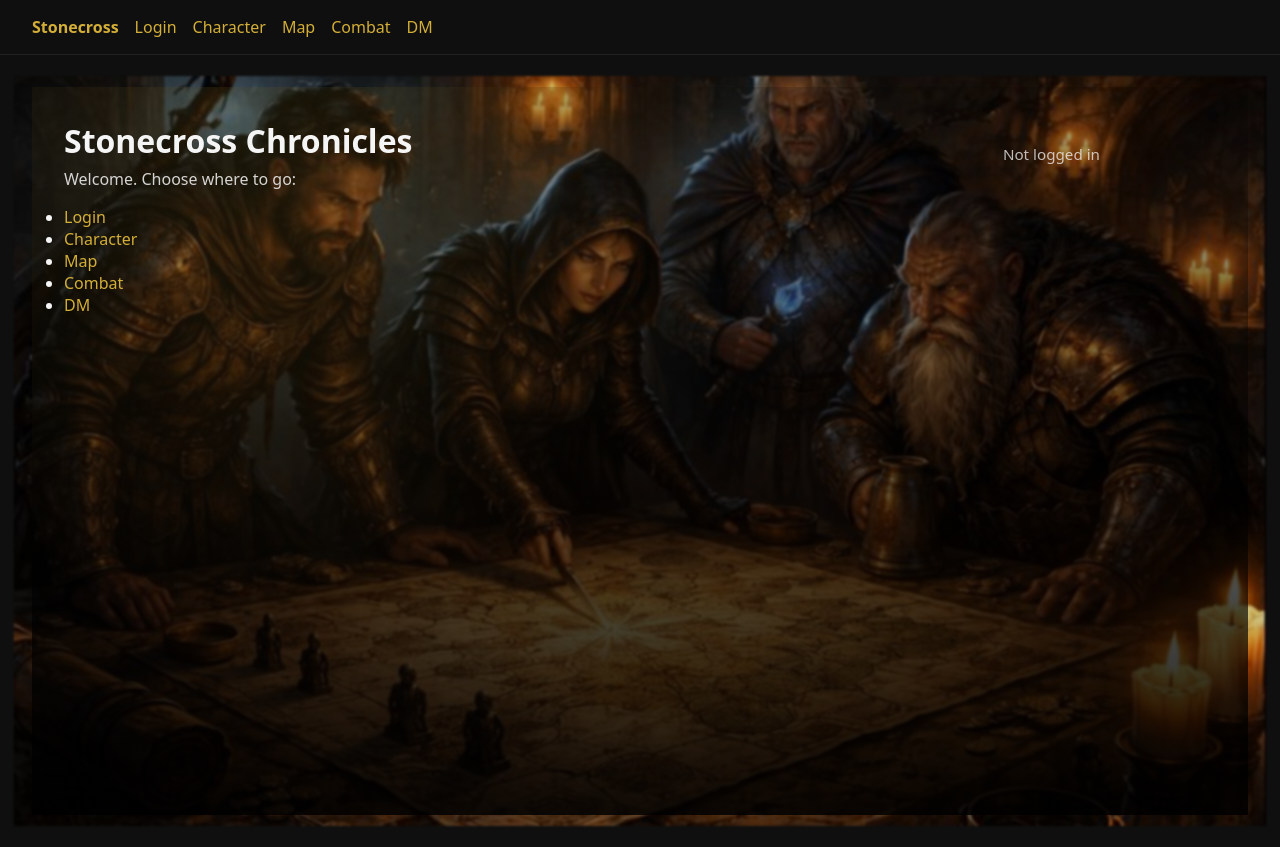
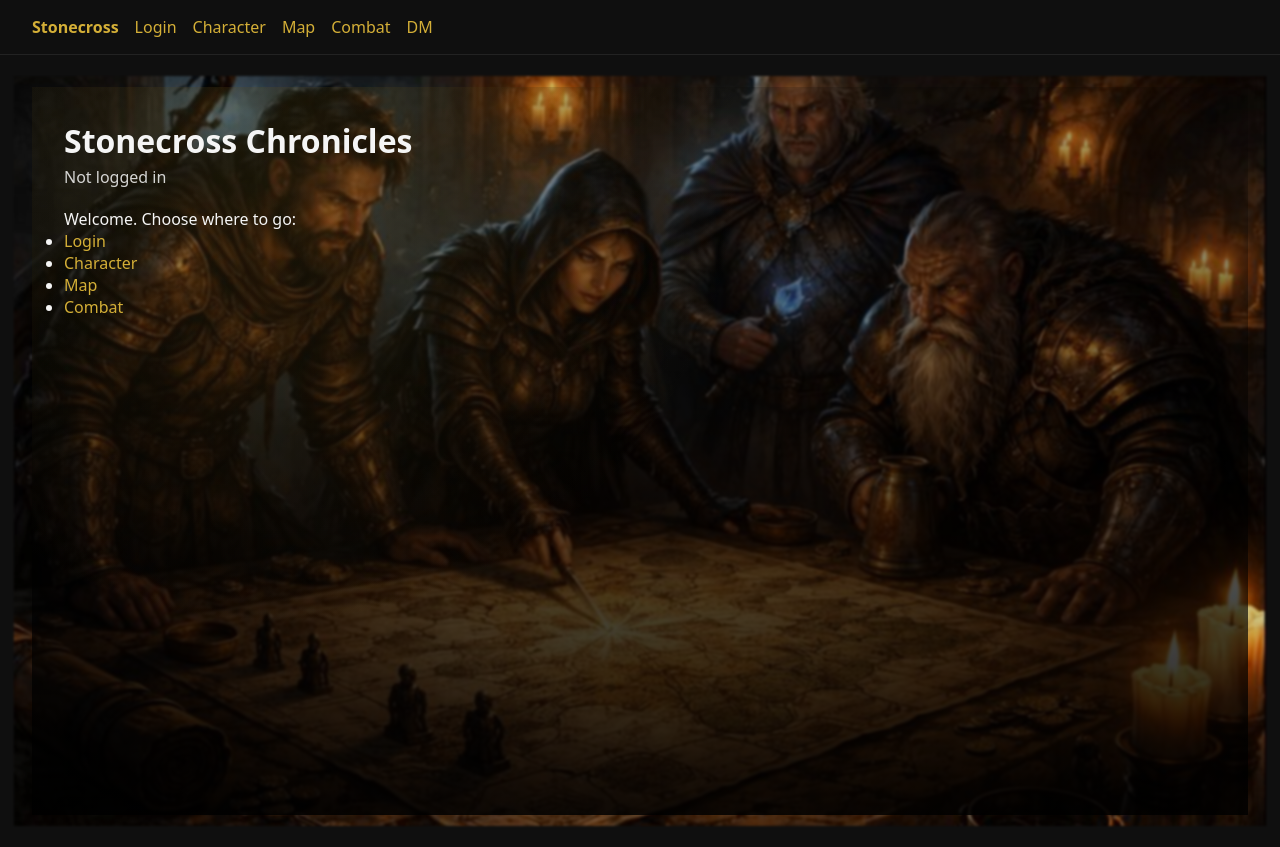
Before and after one commit to jbeldiman/stronecross-chronicles, a Next.js app: page / in a window 1280 px wide. Built offline with nearby package versions, Linux system fonts and the light colour scheme.

Commit message:
Hide DM link for players and protect /dm route

```diff
--- a/src/app/page.tsx
+++ b/src/app/page.tsx
@@ -1,10 +1,10 @@
 "use client";
 
 import React, { useEffect, useState } from "react";
-import Link from "next/link";
 import { useRouter } from "next/navigation";
 
 const AUTH_SESSION_KEY = "stonecross.session.v1";
+const DM_USERNAME = "jbeldiman";
 
 type Session = {
   username: string;
@@ -31,12 +31,12 @@ export default function HomePage() {
     setSession(loadSession());
   }, []);
 
+  const isDm = session?.username === DM_USERNAME;
+
   function logout() {
-    try {
     localStorage.removeItem(AUTH_SESSION_KEY);
-    } catch {}
     setSession(null);
-    router.push("/");
+    router.push("/login");
   }
 
   return (
@@ -45,71 +45,46 @@ export default function HomePage() {
       <div className="sc-overlay" />
 
       <div className="sc-content" style={{ padding: "2rem" }}>
-        <header
-          style={{
-            display: "flex",
-            justifyContent: "space-between",
-            alignItems: "center",
-            gap: "1rem",
-            marginBottom: "1rem",
-          }}
-        >
+        <div style={{ display: "flex", justifyContent: "space-between", alignItems: "baseline", gap: "1rem" }}>
           <div>
-            <h1 style={{ margin: 0 }}>Stonecross Chronicles</h1>
-            <p style={{ margin: "0.35rem 0 0", opacity: 0.85 }}>
-              Welcome. Choose where to go:
+            <h1 style={{ marginBottom: "0.25rem" }}>Stonecross Chronicles</h1>
+            <p style={{ opacity: 0.85, margin: 0 }}>
+              {session ? (
+                <>
+                  Logged in as <strong>{session.username}</strong>
+                </>
+              ) : (
+                <>Not logged in</>
+              )}
             </p>
           </div>
 
-          <div style={{ display: "flex", alignItems: "center", gap: "0.6rem" }}>
           {session ? (
-              <>
-                <span style={{ opacity: 0.85, fontSize: "0.95rem" }}>
-                  Logged in as <strong>{session.username}</strong>
-                </span>
-
             <button
               onClick={logout}
+              style={{
+                border: "1px solid #333",
+                background: "rgba(0,0,0,0.25)",
+                color: "white",
+                borderRadius: 12,
+                padding: "0.55rem 0.75rem",
+                cursor: "pointer",
+              }}
               title="Log out"
-                  aria-label="Log out"
-                  style={{
-                    width: 40,
-                    height: 40,
-                    borderRadius: 12,
-                    border: "1px solid #333",
-                    background: "rgba(255,255,255,0.06)",
-                    color: "white",
-                    cursor: "pointer",
-                    display: "inline-flex",
-                    alignItems: "center",
-                    justifyContent: "center",
-                  }}
             >
-                  ⎋
+              Log out
             </button>
-              </>
-            ) : (
-              <span style={{ opacity: 0.75, fontSize: "0.95rem" }}>Not logged in</span>
-            )}
+          ) : null}
         </div>
-        </header>
 
-        <ul style={{ marginTop: "0.75rem" }}>
-          <li>
-            <Link href="/login">Login</Link>
-          </li>
-          <li>
-            <Link href="/character">Character</Link>
-          </li>
-          <li>
-            <Link href="/map">Map</Link>
-          </li>
-          <li>
-            <Link href="/combat">Combat</Link>
-          </li>
-          <li>
-            <Link href="/dm">DM</Link>
-          </li>
+        <p style={{ marginTop: "1.25rem" }}>Welcome. Choose where to go:</p>
+
+        <ul>
+          <li><a href="/login">Login</a></li>
+          <li><a href="/character">Character</a></li>
+          <li><a href="/map">Map</a></li>
+          <li><a href="/combat">Combat</a></li>
+          {isDm ? <li><a href="/dm">DM</a></li> : null}
         </ul>
       </div>
     </main>
```
Also changed, not shown: src/app/dm/page.tsx (+10 -6 lines). Lines whose indentation alone changed are shown as unchanged.
